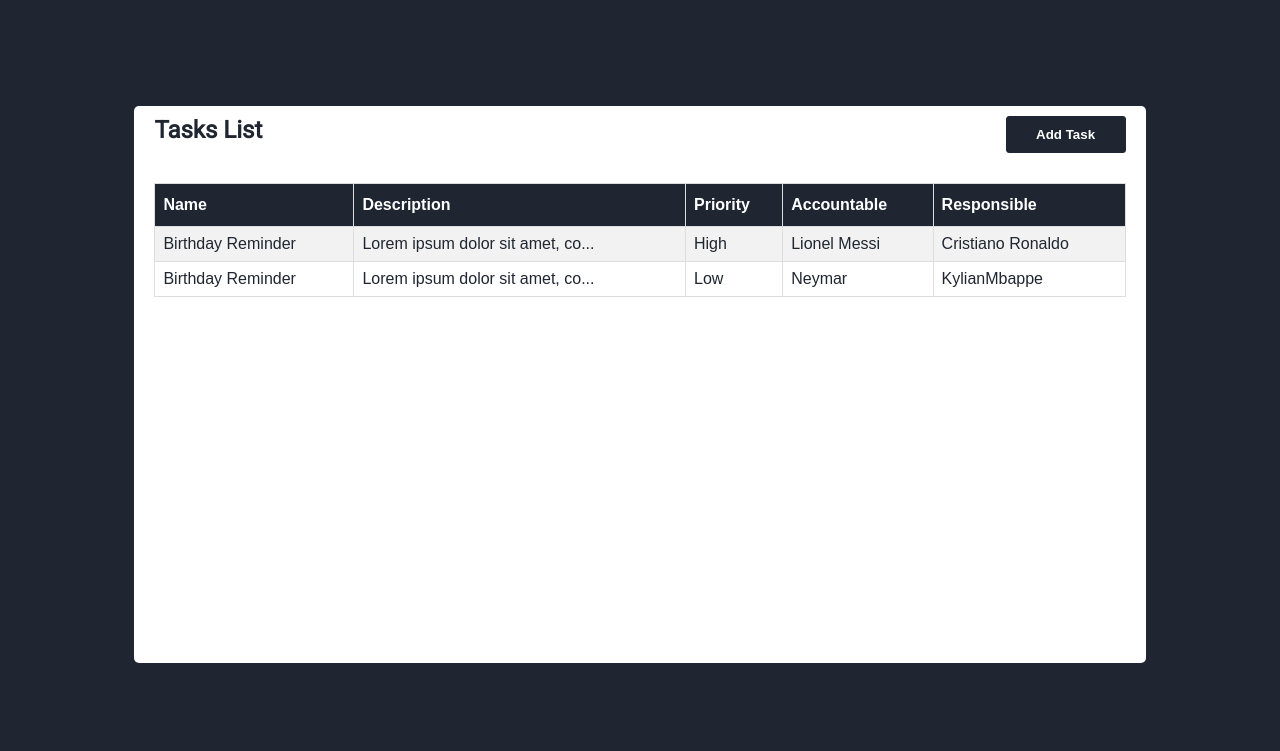
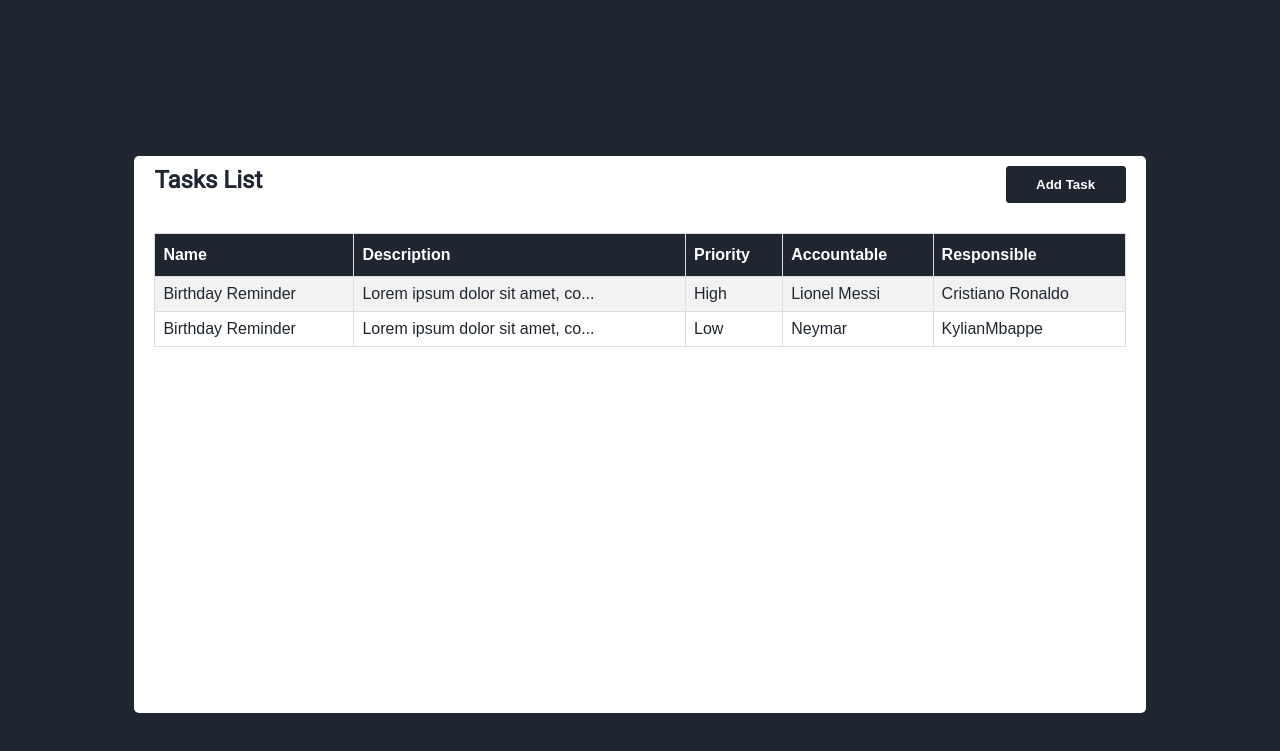
Before and after one commit to arunv11u/Task-Manager, a plain HTML site: page index.html in a window 1280 px wide. Shown: the part 49-800 px from the top of the page. Drawn offline with nearby package versions, Linux system fonts and the light colour scheme.

Commit message:
Update container height in styles.css file

```diff
--- a/styles.css
+++ b/styles.css
@@ -29,7 +29,7 @@ body {
 	display: flex;
 	align-items: center;
 	justify-content: center;
-	height: 750px;
+	height: 850px;
 }
 
 .task-card {
```
